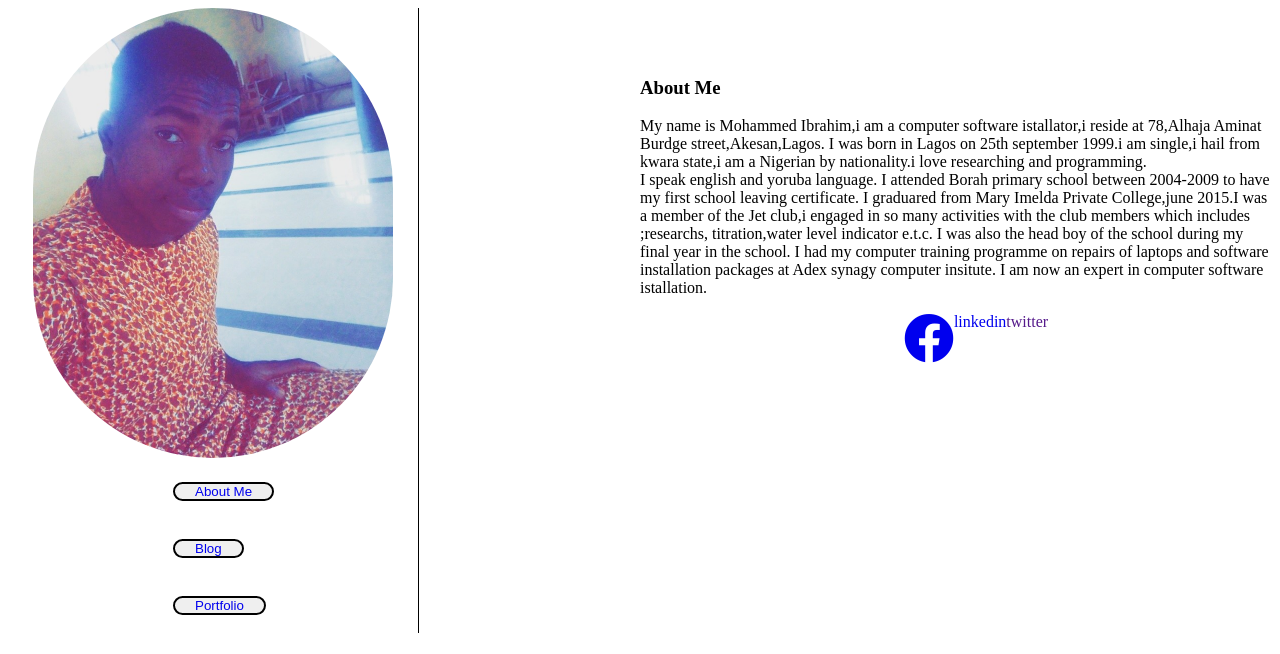
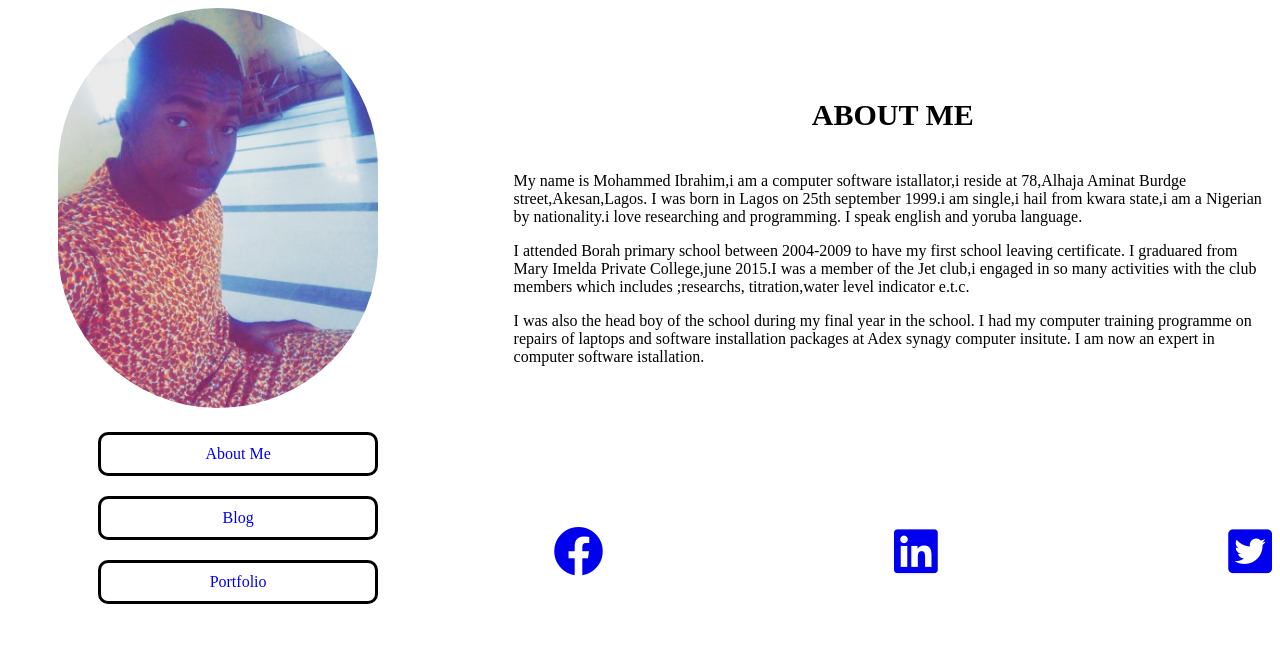
Before and after one commit to Mohamilr/teencodecamp, a plain HTML site: page index.html in a window 1280 px wide. Drawn offline with Linux system fonts and the light colour scheme.

Commit message:
add icons

```diff
--- a/index.html
+++ b/index.html
@@ -8,49 +8,58 @@
     <link rel="icon" type="image/x-icon" href="./images/image.jpg" />
     <link rel="stylesheet" href="https://use.fontawesome.com/releases/v5.8.1/css/all.css" integrity="sha384-50oBUHEmvpQ+1lW4y57PTFmhCaXp0ML5d60M1M7uH2+nqUivzIebhndOJK28anvf" crossorigin="anonymous">
     <style>
-        body{
-            overflow:scroll;
-        }
         #main{
 /*            width:50%;*/
             display: block;
             float: left;
+/*
             border-style: solid;
             border-top-style: none;
             border-left-style: none;
             border-bottom-style: none;
             border-right-width: thin;
-            padding: 0px 25px ;
+*/
+            padding: 0px 25px 0 50px;
         }
-        button{
-/*            list-style: none;*/
+        img{
+            border-radius: 700px;
+        }
+        .list ul li{
+            list-style: none;
             text-align: center;
             border-style: solid;
             border-radius: 10px;
-            padding: 0px 20px;
+            padding: 10px 20px;
             margin-top: 20px;
-            display: flex;
-            justify-content: center;
-            position: relative;
-            left: 140px;
         }
 /*       link style*/
         a{
              text-decoration-line: none;
         }
+        a:hover{
+            color: ;
+        }
+/*        aside style*/
+        h1{
+            font-size: 30px;
+            text-align: center;
+            text-transform: uppercase;
+        }
         #aside{
-             width: 50%;
+             width: 60%;
              display: block;
              float: right;
              margin-top: 50px;
         }
-        img{
-            border-radius: 700px;
-        }
+
         .social{
             list-style: none;
+            text-align: center;
             display: flex;
-            justify-content: center;
+
+/*            justify-content: center;*/
+            justify-content: space-between;
+            margin-top: 10em;
 /*            margin-top: 200px;*/
         }
         i {
@@ -59,53 +68,46 @@
     </style>
 </head>
 <body>
+   <section>
     <!-- main section -->
          <main id="main">
-            <img src="./images/mine.png" alt="my profile image" height="450" />
+            <img src="./images/mine.png" alt="my profile image" height="400" title="mohammed" />
 <!--            list div-->
           <div class="list">
-<!--
                 <ul>
                     <li><a href="about">About Me</a></li>
                     <li><a href="blog">Blog</a></li>
                     <li><a href="portfolio">Portfolio</a></li>
                 </ul>
--->              <button><a href="about">About Me</a></button><br>
-                 <button><a href="blog">Blog</a></button><br>
-                 <button><a href="portfolio">Portfolio</a></button><br>
           </div>
          </main>
    <!-- aside section -->
    <section >
-        <div id="aside">
-           <aside >
+          <aside id="aside">
+        <div>
           <h1>About Me</h1>
-          <p>My name is Mohammed Ibrahim,i am a computer software istallator,i reside at 78,Alhaja Aminat Burdge street,Akesan,Lagos.
-            I was born in Lagos on 25th september 1999.i am single,i hail from kwara state,i am a Nigerian by nationality.i love researching and programming. <br>
-            I speak english and yoruba language.
+          <p>
+           My name is Mohammed Ibrahim,i am a computer software istallator,i reside at 78,Alhaja Aminat Burdge street,Akesan,Lagos.
+            I was born in Lagos on 25th september 1999.i am single,i hail from kwara state,i am a Nigerian by nationality.i love researching and programming. I speak english and yoruba language.</p>
+           <p>
             I attended Borah primary school between 2004-2009 to have my first school leaving certificate.
             I graduared from Mary Imelda Private College,june 2015.I
             was a member of the Jet club,i engaged in so many activities with the club members which includes ;researchs,
-            titration,water level indicator e.t.c.
+            titration,water level indicator e.t.c.</p>
+           <p>
             I was also the head boy of the school during my final year in the school.
             I had my computer training programme on repairs of laptops and software installation packages at Adex synagy computer insitute.
             I am now an expert in computer software istallation. </p>
-           </aside>
+
             <ul class="social">
              <li><a href="https://web.facebook.com/moharmmed.darmilorlar?ref=bookmarks"><i class="fab fa-facebook"></i></a></li>
-             <li><a href="https://www.linkedin.com/in/ibrahim-mohammed-956a22169/">linkedin</a></li>
-             <li><a href="">twitter</a></li>
+             <li><a href="https://www.linkedin.com/in/ibrahim-mohammed-956a22169/"><i class="fab fa-linkedin"></i></a></li>
+             <li><a href="https://twitter.com/Mohamme83857868?lang=en"><i class="fab fa-twitter-square"></i></a></li>
          </ul>
         </div>
+         </aside>
+   </section>
+   </section>
 
-   </section>
-   <!-- footer section -->
-   <section>
-       <div>
-           <footer>
-
-           </footer>
-       </div>
-   </section>
 </body>
 </html>
```
